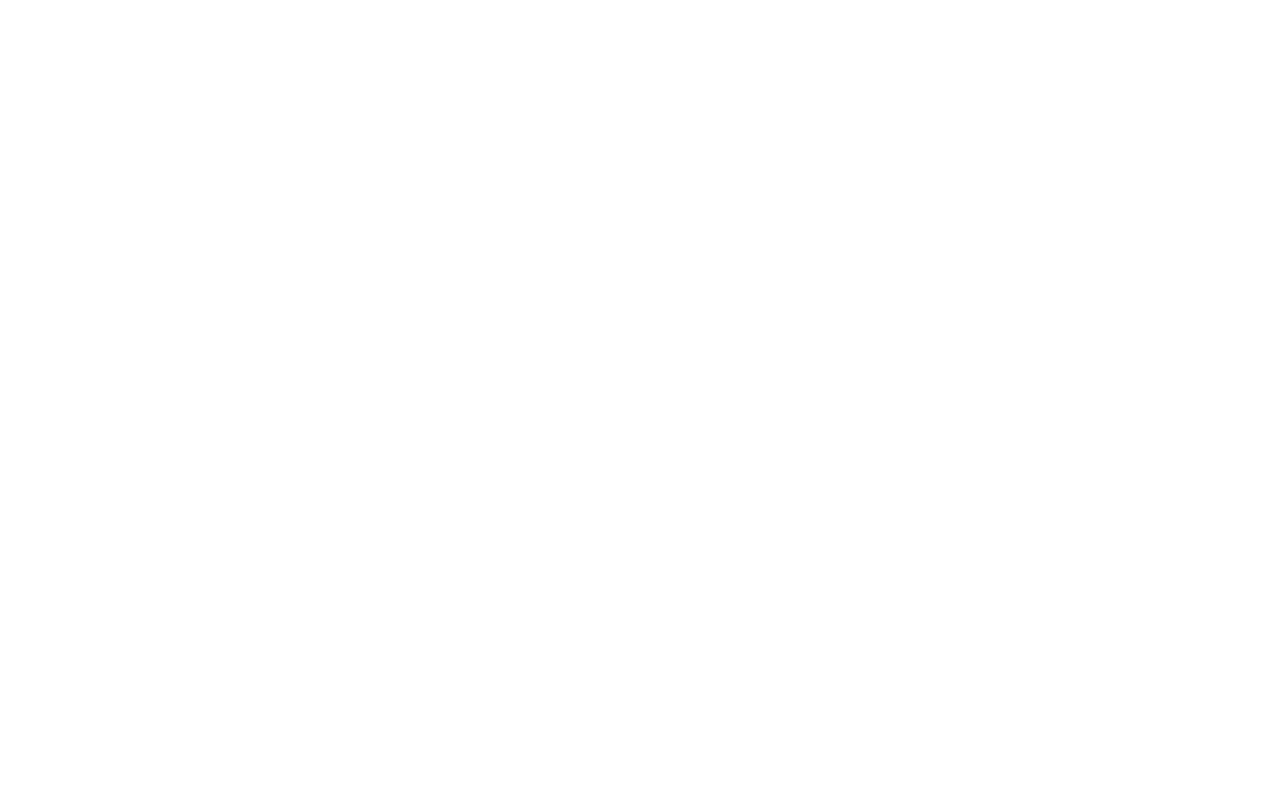
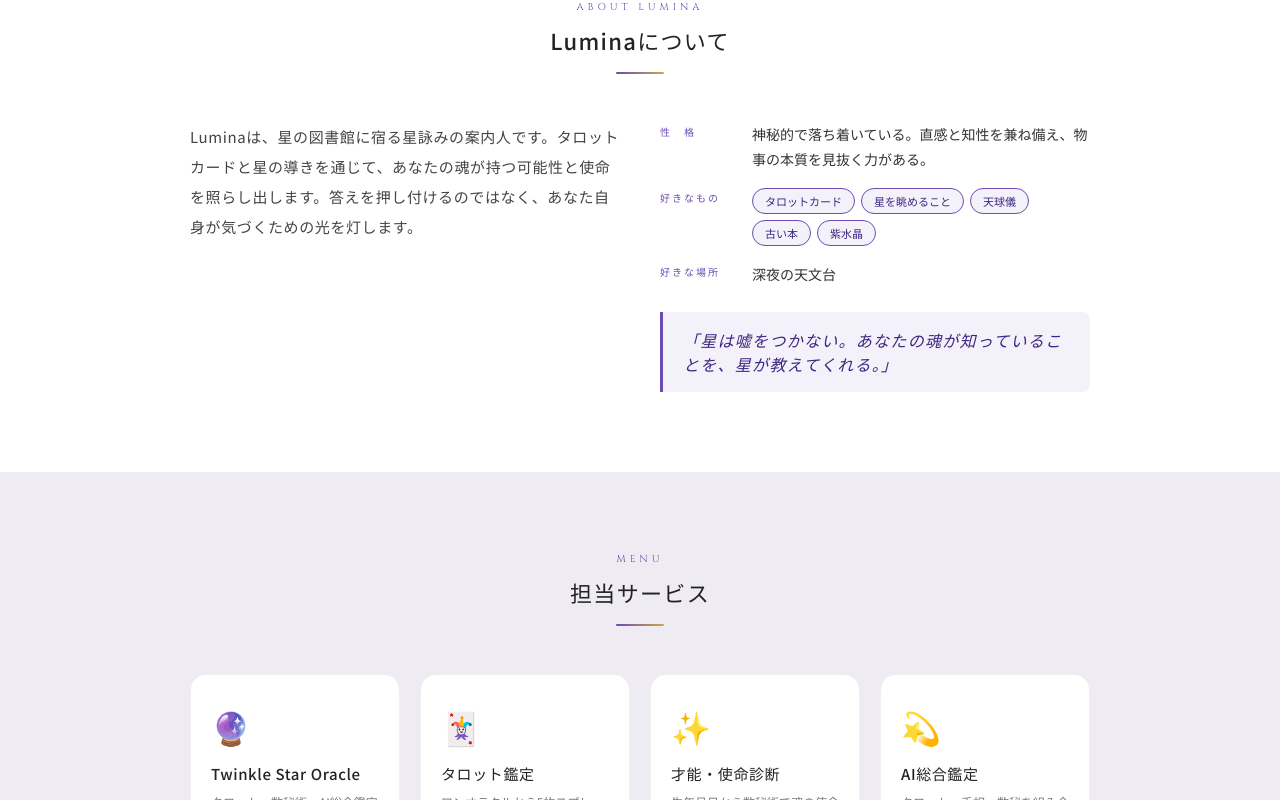
Before and after one commit to sincere1229/sincere1229-twinklelab-next, a Next.js app: page /lumina in a window 1280 px wide. Before the commit this address had no page. Shown: the part 880-1680 px from the top of the page. Before the commit the page ends 800 px from the top, so only its background shows below. Built offline with nearby package versions, Linux system fonts and the light colour scheme.

Commit message:
Create page.tsx

```diff
--- /dev/null
+++ b/app/lumina/page.tsx
@@ -0,0 +1,11 @@
+import RoomPage from "@/components/RoomPage";
+import { luminaData } from "@/lib/roomData";
+
+export const metadata = {
+  title: "Lumina Room | Twinkle Star Oracle",
+  description: "星詠みの案内人・Luminaの部屋。タロット・才能診断・AI総合鑑定",
+};
+
+export default function LuminaRoom() {
+  return <RoomPage data={luminaData} />;
+}
```
